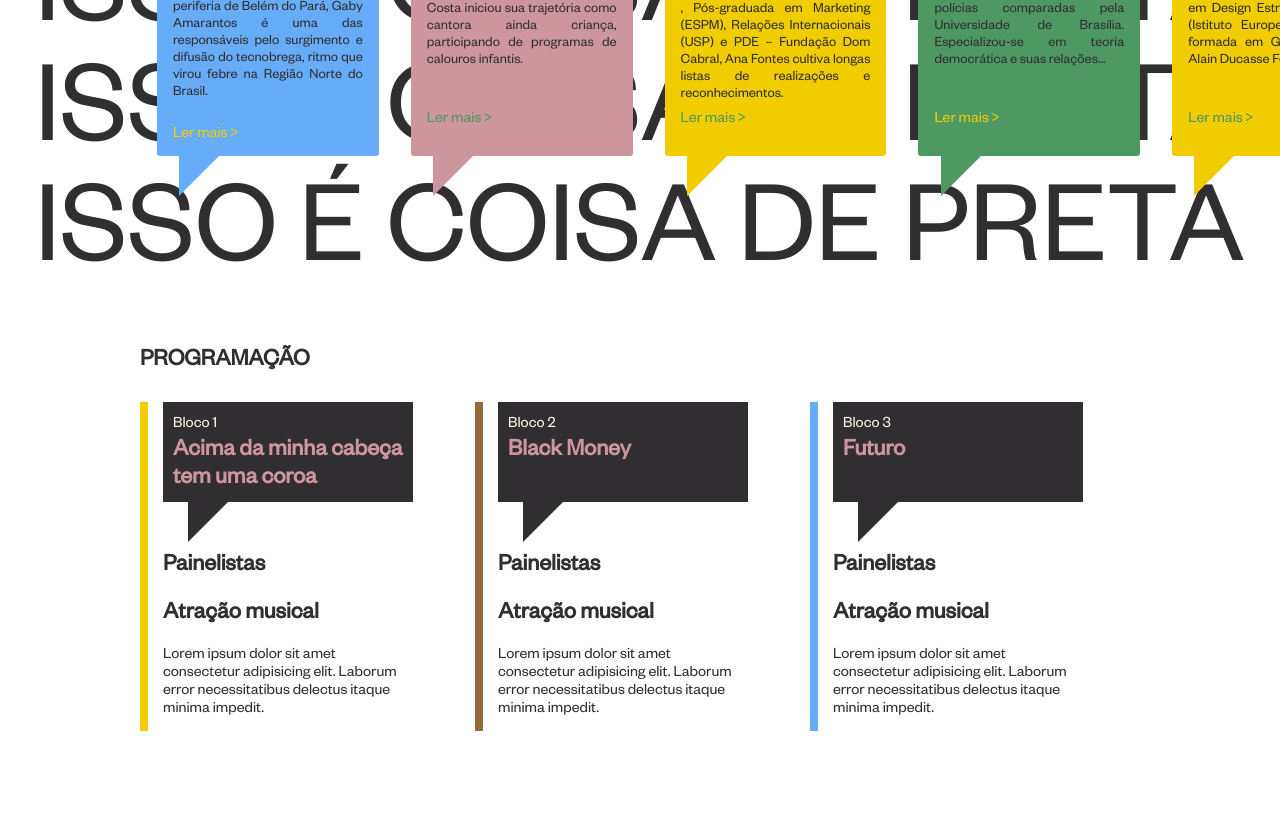
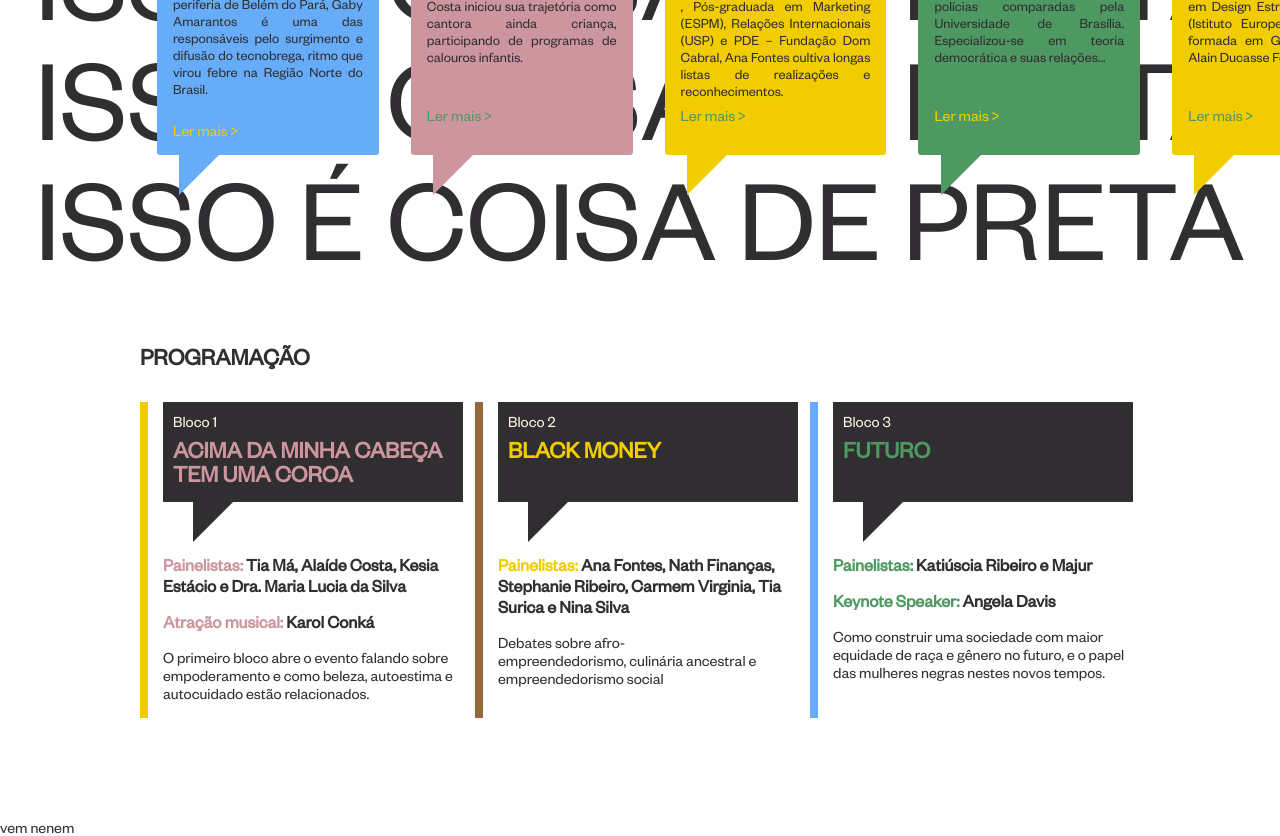
Before and after one commit to frbaumgratz/gaby_amarantos, a website: page index.html in a window 1280 px wide. Shown: the part 1078-1914 px from the top of the page. Drawn offline with Linux system fonts and the light colour scheme.

Commit message:
adicionei utility classes no arquivo helper, finalizei as boxes

```diff
--- a/index.html
+++ b/index.html
@@ -199,12 +199,12 @@
             <div class="box box--yellow">
               <div class="box-baloon">
                 <p>Bloco 1</p>
-                <h1>Acima da minha cabeça tem uma coroa</h1>
+                <h1 class="pink">Acima da minha cabeça tem uma coroa</h1>
               </div>
               <div class="box-body">
-                <h2 class="box-title">Painelistas</h2>
-                <h2 class="box-subtitle">Atração musical</h2>
-                <p class="box-description">Lorem ipsum dolor sit amet consectetur adipisicing elit. Laborum error necessitatibus delectus itaque minima impedit.</p>
+                <h2 class="box-title"><span class="pink">Painelistas:</span> Tia Má, Alaíde Costa, Kesia Estácio e Dra. Maria Lucia da Silva</h2>
+                <h2 class="box-subtitle"><span class="pink">Atração musical:</span> Karol Conká</h2>
+                <p class="box-description">O primeiro bloco abre o evento falando sobre empoderamento e como beleza, autoestima e autocuidado estão relacionados.</p>
               </div>
             </div>
 
@@ -212,12 +212,11 @@
             <div class="box box--brown">
               <div class="box-baloon">
                 <p>Bloco 2</p>
-                <h1>Black Money</h1>
+                <h1 class="yellow">Black Money</h1>
               </div>
               <div class="box-body">
-                <h2 class="box-title">Painelistas</h2>
-                <h2 class="box-subtitle">Atração musical</h2>
-                <p class="box-description">Lorem ipsum dolor sit amet consectetur adipisicing elit. Laborum error necessitatibus delectus itaque minima impedit.</p>
+                <h2 class="box-title"><span class="yellow">Painelistas:</span> Ana Fontes, Nath Finanças, Stephanie Ribeiro, Carmem Virginia, Tia Surica e Nina Silva</h2>
+                <p class="box-description">Debates sobre afro-<br>empreendedorismo, culinária ancestral e empreendedorismo social</p>
               </div>
             </div>
 
@@ -225,12 +224,12 @@
             <div class="box box--blue">
               <div class="box-baloon">
                 <p>Bloco 3</p>
-                <h1>Futuro</h1>
+                <h1 class="green">Futuro</h1>
               </div>
               <div class="box-body">
-                <h2 class="box-title">Painelistas</h2>
-                <h2 class="box-subtitle">Atração musical</h2>
-                <p class="box-description">Lorem ipsum dolor sit amet consectetur adipisicing elit. Laborum error necessitatibus delectus itaque minima impedit.</p>
+                <h2 class="box-title"><span class="green">Painelistas:</span> Katiúscia Ribeiro e Majur</h2>
+                <h2 class="box-subtitle"><span class="green">Keynote Speaker:</span> Angela Davis</h2>
+                <p class="box-description">Como construir uma sociedade com maior equidade de raça e gênero no futuro, e o papel das mulheres negras nestes novos tempos.</p>
               </div>
             </div>
 
@@ -238,6 +237,10 @@
         </div>
     </section>
 
+    <footer>
+      vem nenem
+    </footer>
+
     <script src="assets/js/main.js"></script>
   </body>
 </html>
--- a/stylesheets/base/_helpers.scss
+++ b/stylesheets/base/_helpers.scss
@@ -7,7 +7,7 @@
  */
 .clearfix::after {
   clear: both;
-  content: '';
+  content: "";
   display: table;
 }
 
@@ -53,3 +53,17 @@
   position: absolute;
   width: 1px;
 }
+
+// Utilities
+
+.pink {
+  color: $secondary-color;
+}
+
+.green {
+  color: $quaternary-color;
+}
+
+.yellow {
+  color: $tertiary-color;
+}
--- a/stylesheets/components/_box.scss
+++ b/stylesheets/components/_box.scss
@@ -26,23 +26,22 @@
 .box-baloon {
   background: $dark-color;
   position: relative;
-  width: 250px;
+  width: 300px;
   height: 100px;
   p {
     margin: 0;
-    padding-left: 10px;
-    padding-right: 10px;
-    padding-top: 10px;
+    padding: 10px 10px 5px;
     color: $light-color;
   }
 
   h1 {
     margin: 0;
-    color: $secondary-color;
     padding-left: 10px;
     padding-right: 10px;
     padding-top: 2px;
     padding-bottom: 10px;
+    text-transform: uppercase;
+    line-height: 24px;
   }
 }
 
@@ -59,15 +58,18 @@
 }
 
 .box-body {
-  width: 250px;
+  width: 300px;
 }
 
 .box-title {
-  margin-top: 45px;
+  margin-top: 52px;
+  font-size: 18px;
 }
 
 .box-subtitle {
+  font-size: 18px;
 }
 
 .box-description {
+  font-size: 16px;
 }
```
Also changed, not shown: assets/css/main.css.
